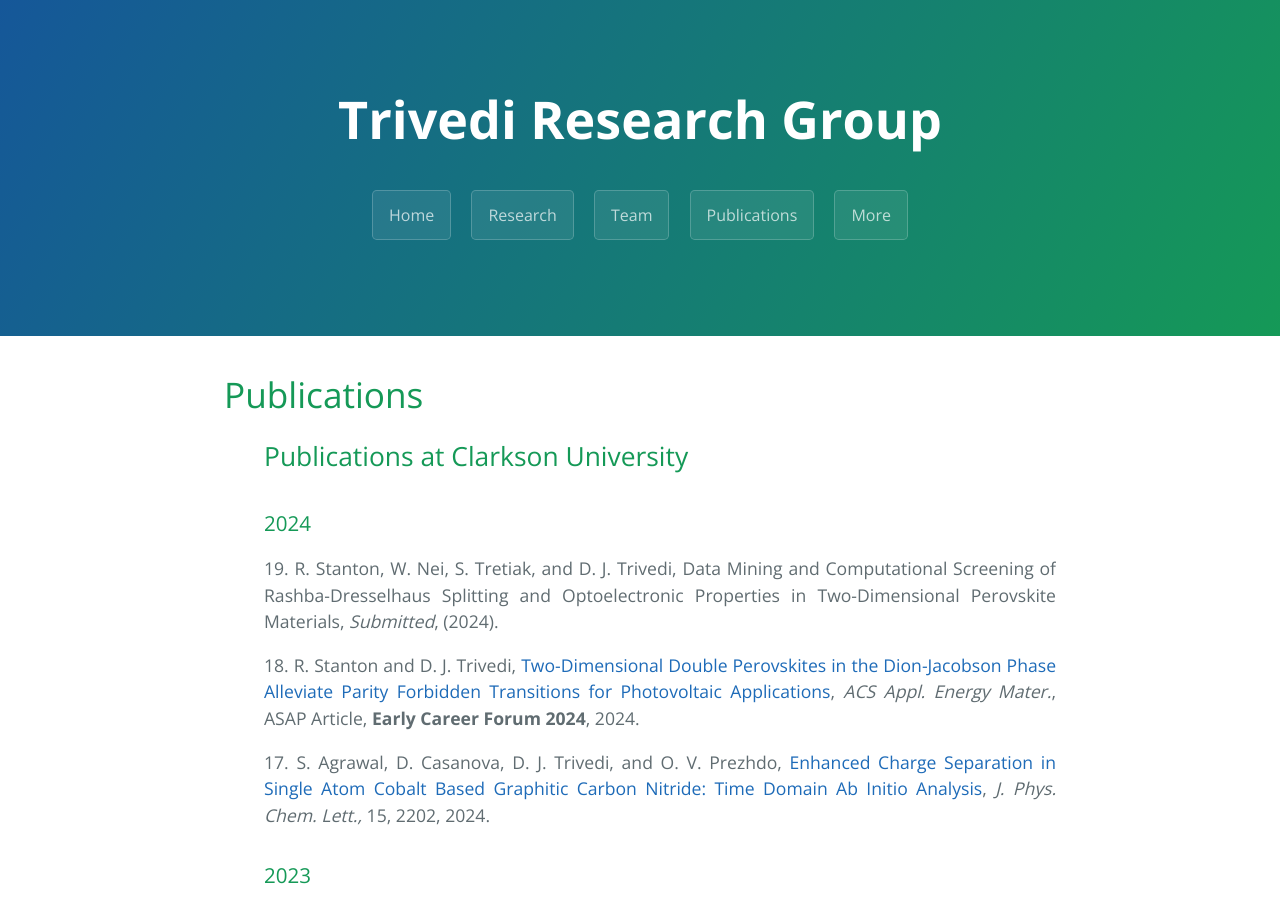
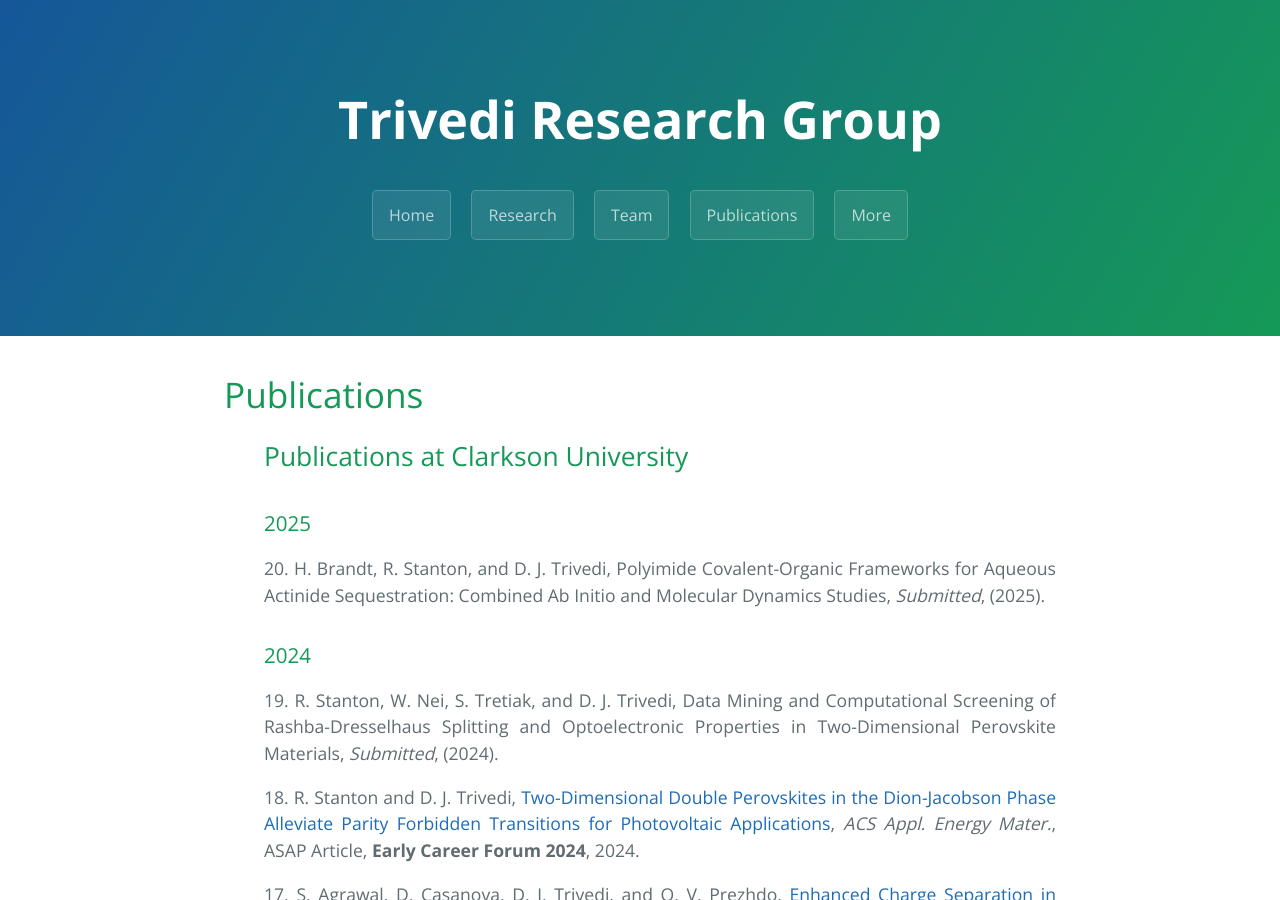
Before and after one commit to dharatrivedi/dharatrivedi.github.io, a Jekyll site: the page built from publication.html, in a window 1280 px wide and 900 px high. Built offline with Jekyll 4.4.1, drawn with Linux system fonts in a browser that asks for light colours.

Commit message:
Update publication.html

```diff
--- a/publication.html
+++ b/publication.html
@@ -7,6 +7,9 @@ title: {{ site.name }}
   <h1>Publications</h1>
   <ul class="clearfix" style="text-align:justify">
     <h2>Publications at Clarkson University</h2>
+    <h3>2025</h3>
+     20. H. Brandt, R. Stanton, and D. J. Trivedi, Polyimide Covalent-Organic Frameworks for Aqueous Actinide Sequestration: Combined Ab Initio and Molecular Dynamics Studies, <i>Submitted</i>, (2025).
+          <p> </p>
     <h3>2024</h3>
      19. R. Stanton, W. Nei, S. Tretiak, and D. J. Trivedi, Data Mining and Computational Screening of Rashba-Dresselhaus Splitting and Optoelectronic Properties in Two-Dimensional Perovskite Materials, <i>Submitted</i>, (2024).
           <p> </p>
```
